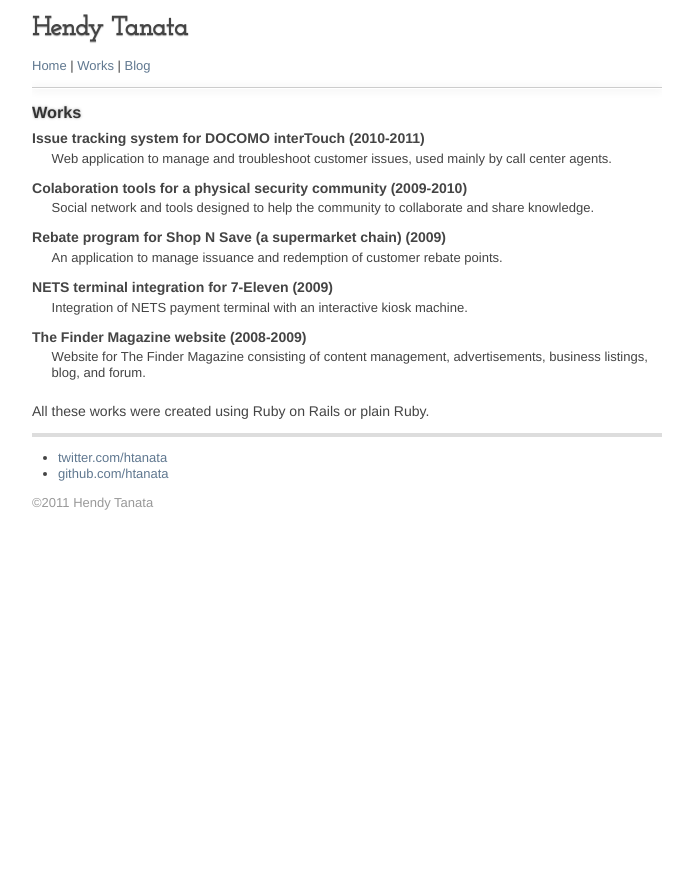
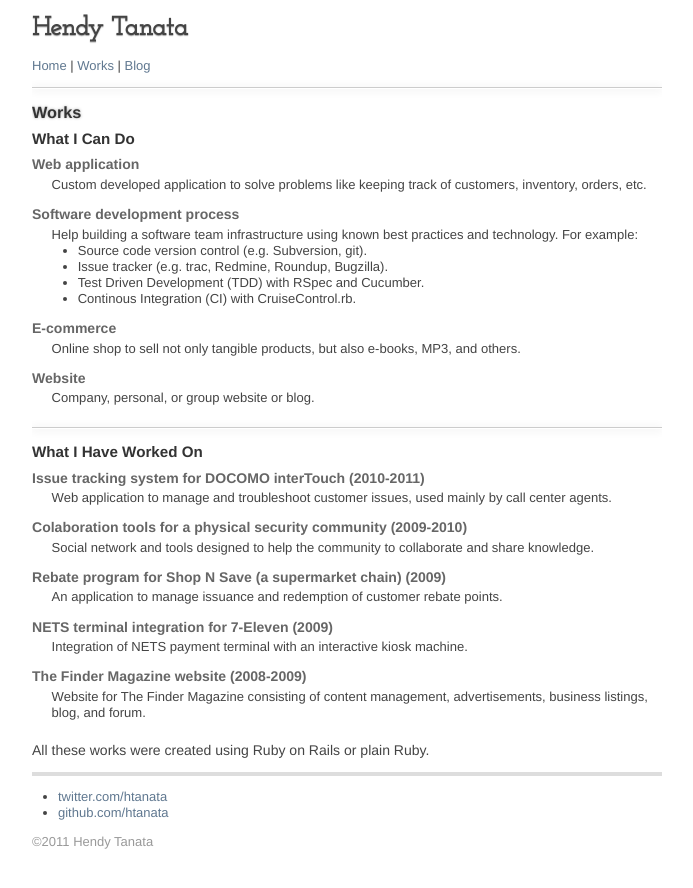
Before and after one commit to htanata/htanata.github.com, a Jekyll site: the page built from works.html, in a window 1280 px wide. Shown: the top 888 px of the page, without its empty margins (293-986 px from the left). Built offline with Jekyll 4.4.1, drawn with Linux system fonts in a browser that asks for light colours; nearby versions of some CDN libraries; some web fonts are replaced.

Commit message:
Add services to works.

```diff
--- a/works.html
+++ b/works.html
@@ -1,10 +1,44 @@
 ---
 layout: default
 ---
-<section>
-  <header>
+<section id="works">
   <h1>Works</h1>
-  </header>
+
+  <article>
+    <h2>What I Can Do</h2>
+
+    <dl>
+      <dt>Web application</dt>
+      <dd>
+        Custom developed application to solve problems like keeping track of
+        customers, inventory, orders, etc.
+      </dd>
+
+      <dt>Software development process</dt>
+      <dd>
+        Help building a software team infrastructure using known best practices
+        and technology. For example:
+        <ul>
+          <li>Source code version control (e.g. Subversion, git).</li>
+          <li>Issue tracker (e.g. trac, Redmine, Roundup, Bugzilla).</li>
+          <li>Test Driven Development (TDD) with RSpec and Cucumber.</li>
+          <li>Continous Integration (CI) with CruiseControl.rb.</li>
+        </ul>
+      </dd>
+
+      <dt>E-commerce</dt>
+      <dd>
+        Online shop to sell not only tangible products, but also e-books, MP3,
+        and others.
+      </dd>
+
+      <dt>Website</dt>
+      <dd>Company, personal, or group website or blog.</dd>
+    </dl>
+  </article>
+  <hr />
+  <article>
+    <h2>What I Have Worked On</h2>
     <dl>
       <dt>Issue tracking system for DOCOMO interTouch (2010-2011)</dt>
       <dd>
@@ -35,6 +69,7 @@ layout: default
         advertisements, business listings, blog, and forum.
       </dd>
     </dl>
+  </article>
   <footer>
     All these works were created using Ruby on Rails or plain Ruby.
   </footer>
```
Also changed, not shown: _stylesheets/partials/_page.scss (+16 -7 lines), css/style.css. Lines whose indentation alone changed are shown as unchanged.
